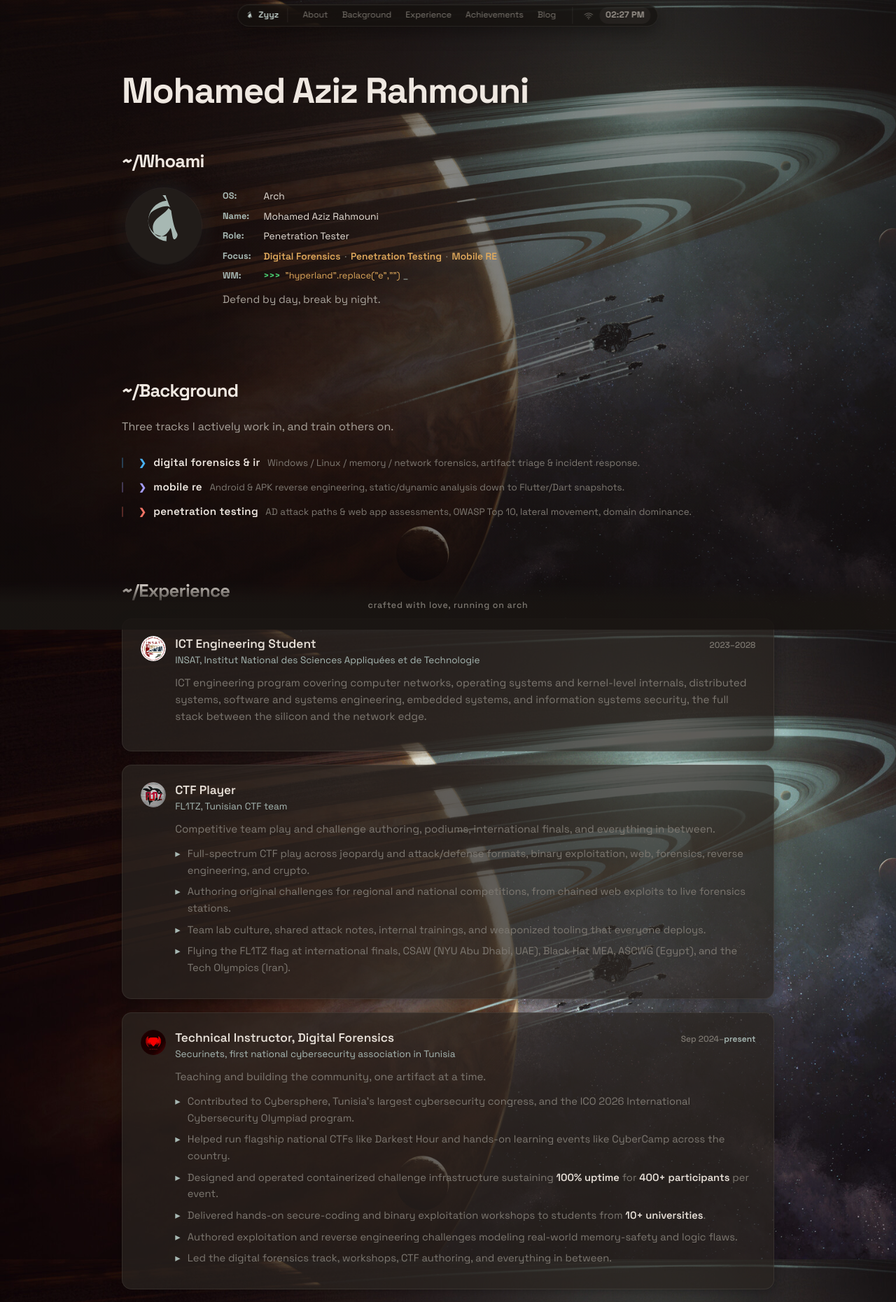
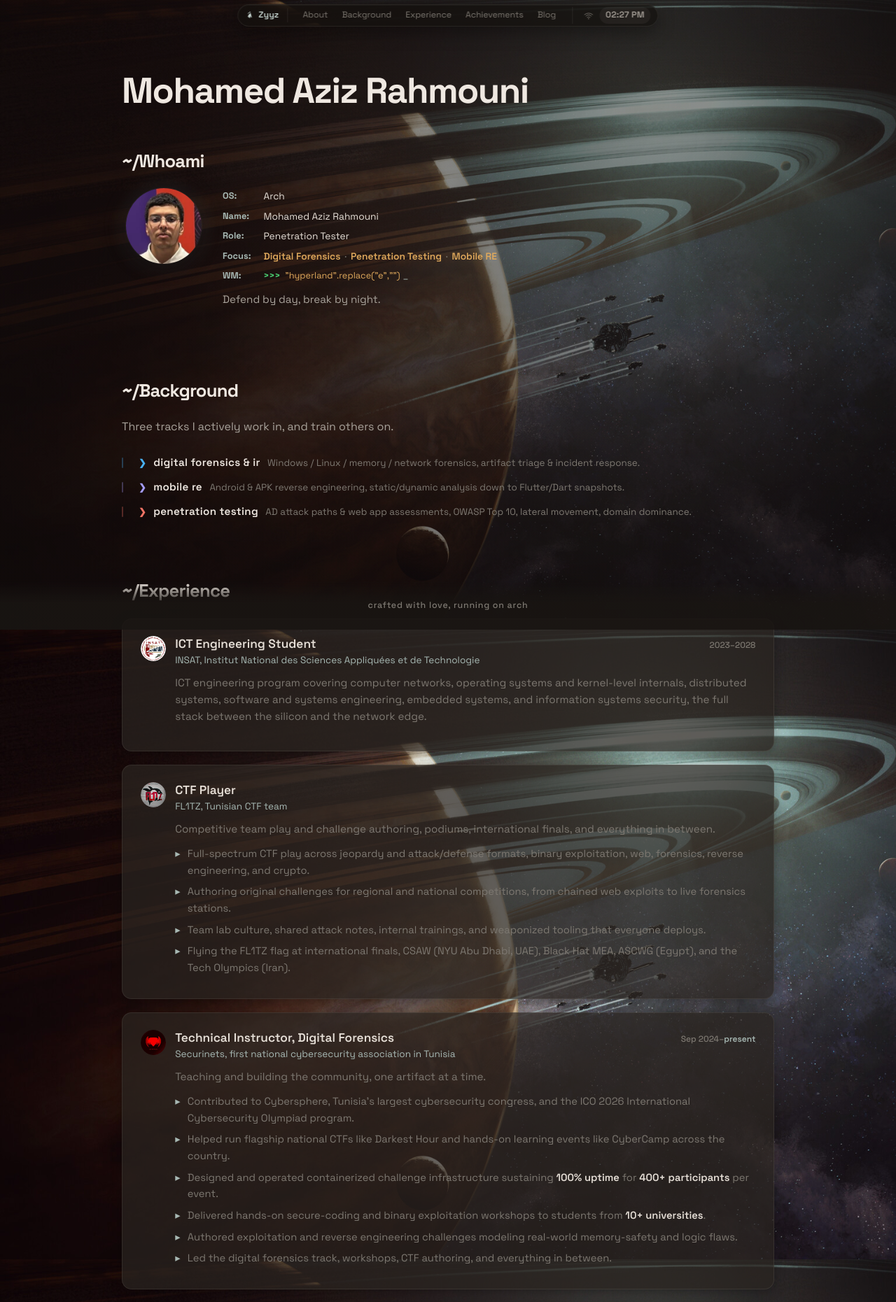
Before and after one commit to 0xZyyz/0xZyyz.github.io, a Jekyll site: the page built from index.html, in a window 1280 px wide. Shown: the top 1861 px of the page at 70% size. Built offline with Jekyll 4.4.1, drawn with Linux system fonts in a browser that asks for light colours.

Commit message:
Replace arch logo with personal photo in whoami section

```diff
--- a/index.html
+++ b/index.html
@@ -12,9 +12,7 @@ image: /assets/icons/og.png
     <h2 class="section__title">~/Whoami</h2>
     <div class="neofetch" aria-label="System profile">
       <div class="neofetch-avatar">
-        <svg class="arch-logo" viewBox="0 0 24 24" role="img" aria-label="Arch Linux logo">
-          <path d="M11.392 0c.347.276 1.222 1.613 1.693 2.191a7.9 7.9 0 0 0-.056 15.713 11.698 11.698 0 0 1 .105-2.034 5.86 5.86 0 0 1-6.16-8.906c1.653-1.75 6.354-3.417 7.479-2.115-1.183-3.022-1.918-4.958-1.918-5.537C12.172 1.585 12.222 1.11 12.7 0Zm3.46 6.077c.214 1.907.807 5.05 1.437 6.784.567 1.562 1.009 1.988 1.009 2.5 0 .808-.743 1.79-1.2 1.79-.335 0-.48-.257-.63-.835-.225-.874-.34-2.471-.877-3.587-1.262 2.516-2.696 3.303-3.977 3.303-1.698 0-2.853-1.568-2.853-3.297 0-3.89 4.22-4.854 6.09-7.657Z" />
-        </svg>
+        <img class="arch-logo" src="{{ '/assets/images/source.jpeg' | relative_url }}" alt="Mohamed Aziz Rahmouni">
       </div>
       <div class="neofetch-info">
         <dl class="nf-fields">
--- a/style.css
+++ b/style.css
@@ -466,9 +466,8 @@ body { padding-top: 42px; }
   width: 108px;
   height: 108px;
   border-radius: 50%;
-  padding: 0.6rem;
-  fill: var(--accent);
-  background: var(--bg-2);
+  object-fit: cover;
+  display: block;
   box-shadow:
     0 6px 24px rgba(0, 0, 0, 0.4),
     0 0 0 1px rgba(239, 232, 225, 0.06),
@@ -1323,7 +1322,7 @@ body { padding-top: 42px; }
   .hero { padding: 1.5rem 0 2.5rem; }
   .neofetch { grid-template-columns: 1fr; gap: 1.2rem; }
   .neofetch-avatar { gap: 0.5rem; }
-  .arch-logo { width: 84px; height: 84px; padding: 0.5rem; }
+  .arch-logo { width: 84px; height: 84px; }
   .nf-fields { gap: 2px 12px; font-size: 0.78rem; }
 
   .note { padding: 1.75rem 1.25rem; margin: 2rem 0 1.5rem; }
```
Also changed, not shown: assets/images/source.jpeg (added).
